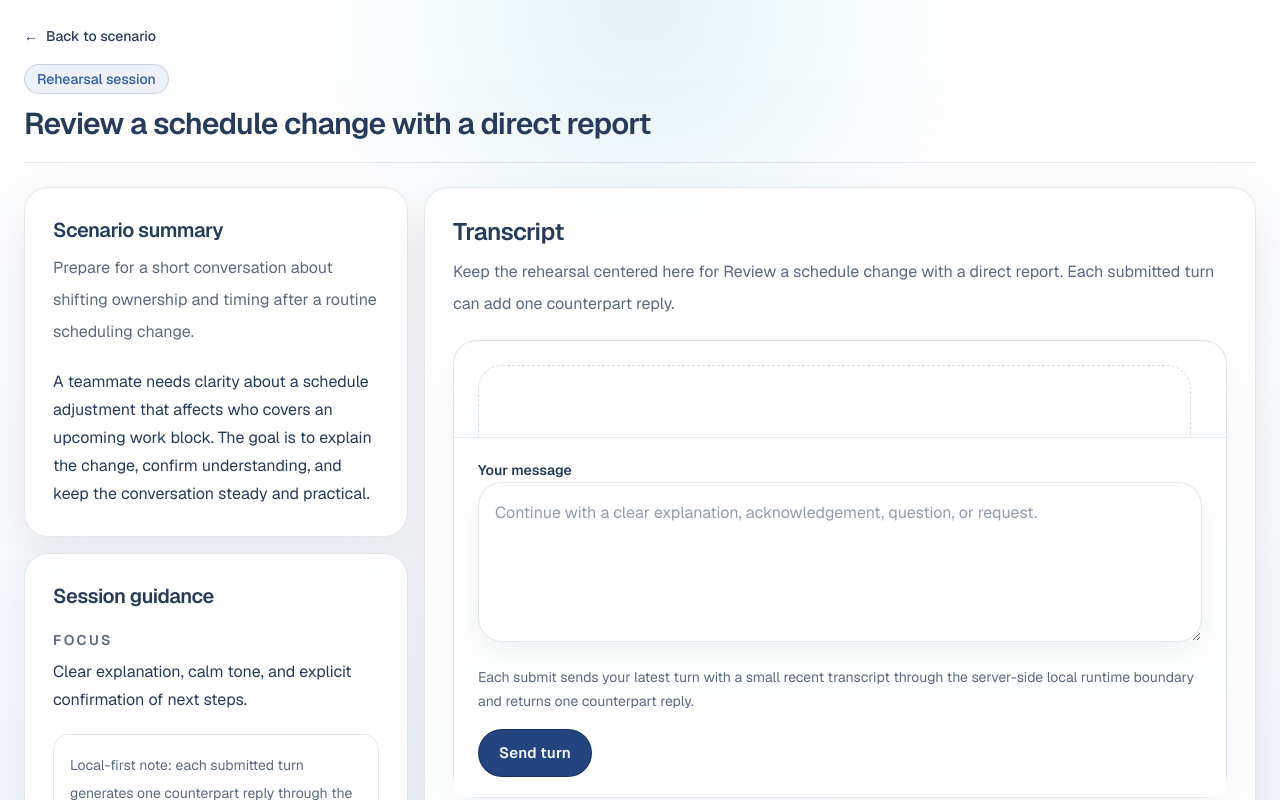
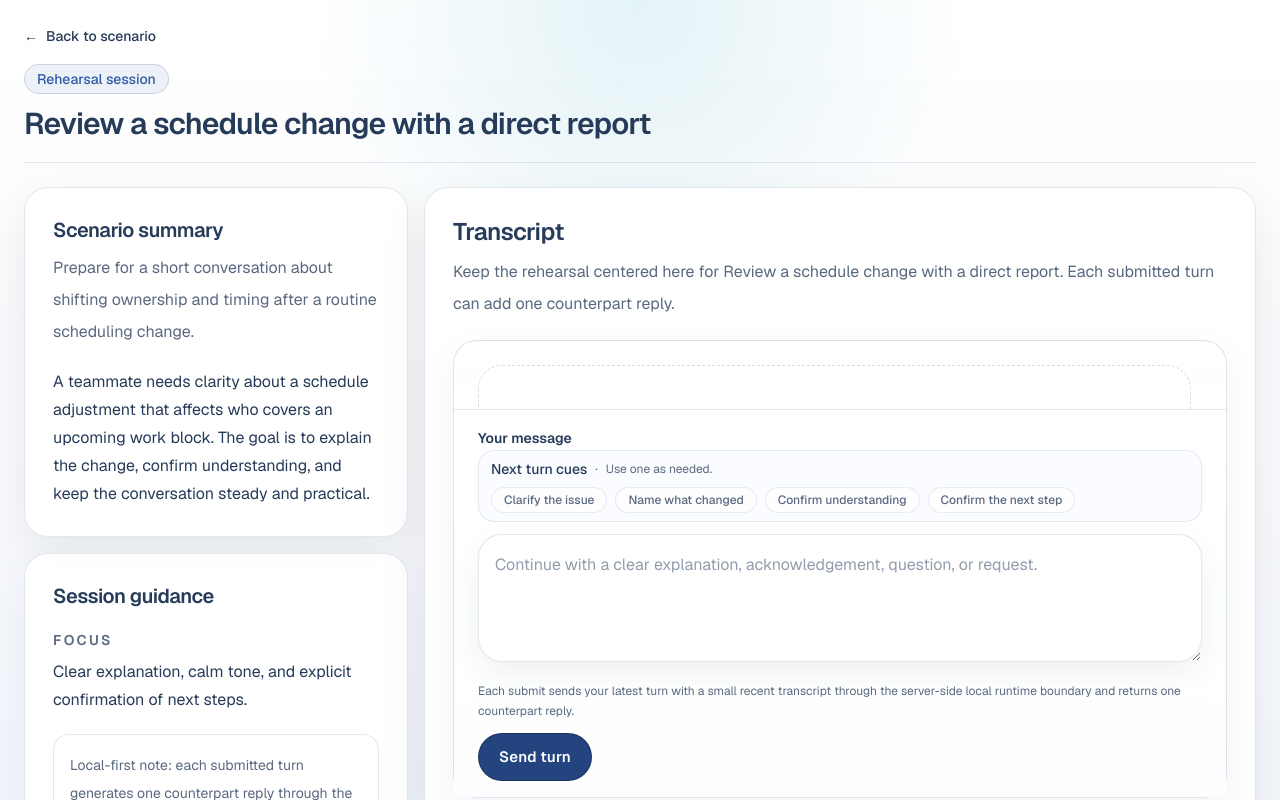
Before and after one commit to sofus-deng/ducelis-open, a Next.js app: page /sessions/schedule-change-direct-report in a window 1280 px wide. Shown: the top 800 px of the page. Built offline with nearby package versions, Linux system fonts and the light colour scheme.

Commit message:
fix(session): add lightweight turn guidance and polish session states

```diff
--- a/app/sessions/[scenarioId]/page.tsx
+++ b/app/sessions/[scenarioId]/page.tsx
@@ -65,6 +65,7 @@ export default async function SessionPage({ params }: SessionPageProps) {
       <SessionStartShell
         scenarioId={scenario.id}
         scenarioTitle={scenario.title}
+        scenarioFocus={scenario.focus}
         sidebar={
           <>
           <Card as="article" className="session-app-shell__sidebar-card">
--- a/components/session/session-start-shell.tsx
+++ b/components/session/session-start-shell.tsx
@@ -8,6 +8,7 @@ import { Card, CardContent, CardDescription, CardHeader, CardTitle } from "@/com
 type SessionStartShellProps = {
   scenarioId: string;
   scenarioTitle: string;
+  scenarioFocus: string;
   sidebar: ReactNode;
 };
 
@@ -95,7 +96,35 @@ function toRequestTurn(turn: SessionTurn): SessionTurnInput {
   };
 }
 
-export function SessionStartShell({ scenarioId, scenarioTitle, sidebar }: SessionStartShellProps) {
+function getNextTurnCues(scenarioFocus: string) {
+  const normalizedFocus = scenarioFocus.toLowerCase();
+  const cues = ["Clarify the issue"];
+
+  if (normalizedFocus.includes("expectation")) {
+    cues.push("Restate the expectation");
+  } else if (normalizedFocus.includes("impact")) {
+    cues.push("Acknowledge the impact");
+  } else {
+    cues.push("Name what changed");
+  }
+
+  if (normalizedFocus.includes("agreement")) {
+    cues.push("Ask for agreement");
+  } else {
+    cues.push("Confirm understanding");
+  }
+
+  cues.push("Confirm the next step");
+
+  return cues;
+}
+
+export function SessionStartShell({
+  scenarioId,
+  scenarioTitle,
+  scenarioFocus,
+  sidebar,
+}: SessionStartShellProps) {
   const [draft, setDraft] = useState("");
   const [turns, setTurns] = useState<SessionTurn[]>([]);
   const [runtimeError, setRuntimeError] = useState<string | null>(null);
@@ -111,6 +140,7 @@ export function SessionStartShell({ scenarioId, scenarioTitle, sidebar }: Sessio
   const transcriptEndRef = useRef<HTMLDivElement | null>(null);
   const shouldAutoScrollRef = useRef(false);
   const turnIdRef = useRef(0);
+  const nextTurnCues = getNextTurnCues(scenarioFocus);
 
   function createTurn(input: SessionTurnInput): SessionTurn {
     turnIdRef.current += 1;
@@ -138,19 +168,23 @@ export function SessionStartShell({ scenarioId, scenarioTitle, sidebar }: Sessio
 
     const animationFrame = window.requestAnimationFrame(() => {
       const transcriptViewport = transcriptViewportRef.current;
+      let hasInternalScroll = false;
 
       if (transcriptViewport) {
         const { overflowY } = window.getComputedStyle(transcriptViewport);
-        const hasInternalScroll =
+        hasInternalScroll =
           (overflowY === "auto" || overflowY === "scroll") &&
           transcriptViewport.scrollHeight > transcriptViewport.clientHeight;
 
         if (hasInternalScroll) {
-          transcriptViewport.scrollTo({ top: transcriptViewport.scrollHeight });
+          transcriptViewport.scrollTop = transcriptViewport.scrollHeight;
         }
       }
 
+      if (!hasInternalScroll) {
         transcriptEndRef.current?.scrollIntoView({ block: "end" });
+      }
+
       shouldAutoScrollRef.current = false;
     });
 
@@ -252,7 +286,7 @@ export function SessionStartShell({ scenarioId, scenarioTitle, sidebar }: Sessio
           </CardHeader>
           <CardContent className="flex min-h-0 flex-1 flex-col">
             <div
-              className="session-chat-workspace__frame flex min-h-[24rem] flex-1 flex-col rounded-3xl border border-[color:rgba(35,68,127,0.14)] bg-[linear-gradient(180deg,rgba(255,255,255,0.98),rgba(246,250,255,0.96))] shadow-[0_18px_48px_rgba(15,23,42,0.05)]"
+              className="session-chat-workspace__frame flex min-h-[24rem] flex-1 flex-col rounded-3xl border border-[color:rgba(35,68,127,0.14)] bg-[linear-gradient(180deg,rgba(255,255,255,0.98),rgba(246,250,255,0.96))] shadow-[0_18px_48px_rgba(15,23,42,0.05)] lg:min-h-0"
             >
               <div
                 data-testid="session-transcript"
@@ -264,16 +298,27 @@ export function SessionStartShell({ scenarioId, scenarioTitle, sidebar }: Sessio
                     {turns.map((turn) => (
                       <article
                         key={turn.id}
+                        data-turn-role={turn.role}
                         data-testid={turn.role === "user" ? "session-user-entry" : "session-counterpart-entry"}
                         className={
                           turn.role === "user"
-                            ? "max-w-3xl self-end rounded-[1.5rem] border border-[color:rgba(35,68,127,0.16)] bg-white px-4 py-4 shadow-[0_12px_30px_rgba(15,23,42,0.06)] sm:px-5"
-                            : "max-w-3xl rounded-[1.5rem] border border-[color:rgba(47,90,166,0.18)] bg-[color:rgba(248,251,255,0.95)] px-4 py-4 shadow-[0_12px_30px_rgba(15,23,42,0.06)] sm:px-5"
+                            ? "max-w-3xl self-end rounded-[1.5rem] border border-[color:rgba(35,68,127,0.22)] bg-white px-4 py-4 shadow-[0_14px_34px_rgba(15,23,42,0.07)] ring-1 ring-[color:rgba(35,68,127,0.04)] sm:px-5"
+                            : "max-w-3xl rounded-[1.5rem] border border-[color:rgba(47,90,166,0.16)] bg-[color:rgba(247,250,255,0.96)] px-4 py-4 shadow-[0_10px_28px_rgba(15,23,42,0.05)] ring-1 ring-[color:rgba(47,90,166,0.04)] sm:px-5"
                         }
                       >
+                        <div className="flex items-center gap-2">
+                          <span
+                            aria-hidden="true"
+                            className={
+                              turn.role === "user"
+                                ? "h-2 w-2 rounded-full bg-[var(--accent-strong)]"
+                                : "h-2 w-2 rounded-full bg-[color:rgba(47,90,166,0.46)]"
+                            }
+                          />
                           <p className="text-xs font-semibold uppercase tracking-[0.16em] text-[var(--secondary-foreground)]">
                             {getTurnLabel(turn.role)}
                           </p>
+                        </div>
                         <p className="mt-3 whitespace-pre-wrap leading-7 text-[var(--foreground)]">
                           {turn.content}
                         </p>
@@ -283,13 +328,20 @@ export function SessionStartShell({ scenarioId, scenarioTitle, sidebar }: Sessio
                     {isSubmitting ? (
                       <div
                         data-testid="session-counterpart-pending"
+                        data-state="pending"
                         role="status"
                         aria-live="polite"
-                        className="max-w-3xl rounded-[1.5rem] border border-[color:rgba(47,90,166,0.16)] bg-[color:rgba(248,251,255,0.95)] px-4 py-4 shadow-[0_12px_30px_rgba(15,23,42,0.04)] sm:px-5"
+                        className="max-w-3xl rounded-[1.5rem] border border-dashed border-[color:rgba(47,90,166,0.2)] bg-[color:rgba(248,251,255,0.8)] px-4 py-4 shadow-[0_8px_24px_rgba(15,23,42,0.035)] sm:px-5"
                       >
+                        <div className="flex items-center gap-2">
+                          <span
+                            aria-hidden="true"
+                            className="h-2 w-2 rounded-full bg-[color:rgba(47,90,166,0.34)]"
+                          />
                           <p className="text-xs font-semibold uppercase tracking-[0.16em] text-[var(--secondary-foreground)]">
                             Counterpart
                           </p>
+                        </div>
                         <div className="mt-3 flex items-start gap-3">
                           <span
                             aria-hidden="true"
@@ -307,18 +359,28 @@ export function SessionStartShell({ scenarioId, scenarioTitle, sidebar }: Sessio
                         role="status"
                         aria-live="polite"
                         data-testid="session-runtime-error"
-                        className="max-w-3xl rounded-[1.5rem] border border-[color:rgba(180,106,60,0.28)] bg-[color:rgba(255,247,240,0.92)] px-4 py-4 text-sm leading-7 text-[color:rgba(109,61,25,0.96)] sm:px-5"
+                        data-state="error"
+                        className="max-w-3xl rounded-[1.5rem] border border-[color:rgba(180,106,60,0.2)] bg-[color:rgba(255,250,245,0.82)] px-4 py-4 text-sm leading-7 text-[color:rgba(109,61,25,0.92)] shadow-[0_8px_24px_rgba(109,61,25,0.04)] sm:px-5"
                       >
-                        <p className="text-xs font-semibold uppercase tracking-[0.16em] text-[color:rgba(109,61,25,0.88)]">
+                        <div className="flex items-center gap-2">
+                          <span
+                            aria-hidden="true"
+                            className="h-2 w-2 rounded-full bg-[color:rgba(180,106,60,0.5)]"
+                          />
+                          <p className="text-xs font-semibold uppercase tracking-[0.16em] text-[color:rgba(109,61,25,0.78)]">
                             Runtime status
                           </p>
+                        </div>
                         <p className="mt-3">{runtimeError}</p>
 
                         {SHOW_DEVELOPMENT_RUNTIME_DIAGNOSTICS && runtimeDiagnostics ? (
-                          <div className="mt-4 rounded-2xl border border-[color:rgba(180,106,60,0.18)] bg-white/50 px-3 py-3">
-                            <p className="text-[11px] font-semibold uppercase tracking-[0.14em] text-[color:rgba(109,61,25,0.88)]">
-                              Technical details (development only)
-                            </p>
+                          <details
+                            data-testid="session-runtime-diagnostics"
+                            className="mt-3 rounded-2xl border border-[color:rgba(180,106,60,0.14)] bg-white/40 px-3 py-2 text-[color:rgba(109,61,25,0.82)]"
+                          >
+                            <summary className="cursor-pointer text-[11px] font-semibold uppercase tracking-[0.14em] text-[color:rgba(109,61,25,0.72)]">
+                              Development details
+                            </summary>
 
                             <dl className="mt-2 grid gap-2 text-xs leading-6 text-[color:rgba(109,61,25,0.92)] sm:grid-cols-2">
                               <div>
@@ -343,7 +405,7 @@ export function SessionStartShell({ scenarioId, scenarioTitle, sidebar }: Sessio
                                 </dd>
                               </div>
                             </dl>
-                          </div>
+                          </details>
                         ) : null}
                       </div>
                     ) : null}
@@ -363,11 +425,34 @@ export function SessionStartShell({ scenarioId, scenarioTitle, sidebar }: Sessio
                 <div ref={transcriptEndRef} aria-hidden="true" className="h-px w-full shrink-0" />
               </div>
 
-              <div className="border-t border-[color:rgba(35,68,127,0.12)] bg-white/80 px-5 py-5 backdrop-blur-sm sm:px-6">
-                <form className="space-y-4" onSubmit={handleSubmit}>
+              <div className="border-t border-[color:rgba(35,68,127,0.12)] bg-white/80 px-5 py-4 backdrop-blur-sm sm:px-6">
+                <form className="space-y-3" onSubmit={handleSubmit}>
                   <label htmlFor="turn-draft" className="text-sm font-semibold text-[var(--foreground)]">
                     Your message
                   </label>
+                  <div
+                    data-testid="session-turn-guidance"
+                    className="rounded-2xl border border-[color:rgba(35,68,127,0.1)] bg-[color:rgba(248,251,255,0.68)] px-3 py-2 text-sm text-[var(--secondary-foreground)]"
+                  >
+                    <div className="flex flex-wrap items-center gap-2">
+                      <p className="font-medium text-[var(--foreground)]">Next turn cues</p>
+                      <span className="text-xs text-[var(--secondary-foreground)]" aria-hidden="true">
+                        ·
+                      </span>
+                      <p className="text-xs leading-5 text-[var(--secondary-foreground)]">Use one as needed.</p>
+                    </div>
+                    <p className="sr-only">Keep it tied to {scenarioTitle}.</p>
+                    <ul className="mt-2 flex flex-wrap gap-2" aria-label="Next turn cues">
+                      {nextTurnCues.map((cue) => (
+                        <li
+                          key={cue}
+                          className="rounded-full border border-[color:rgba(35,68,127,0.1)] bg-white/70 px-3 py-1 text-xs font-medium text-[var(--secondary-foreground)]"
+                        >
+                          {cue}
+                        </li>
+                      ))}
+                    </ul>
+                  </div>
                   <textarea
                     ref={composerRef}
                     id="turn-draft"
@@ -377,9 +462,9 @@ export function SessionStartShell({ scenarioId, scenarioTitle, sidebar }: Sessio
                     onChange={(event) => setDraft(event.target.value)}
                     placeholder="Continue with a clear explanation, acknowledgement, question, or request."
                     disabled={isSubmitting}
-                    className="min-h-32 w-full rounded-3xl border border-[var(--border)] bg-white px-4 py-4 text-base leading-7 text-[var(--foreground)] shadow-[0_12px_30px_rgba(15,23,42,0.06)] outline-none transition focus:border-[color:var(--accent)] focus:ring-2 focus:ring-[color:rgba(47,90,166,0.18)] sm:min-h-40"
+                    className="min-h-28 w-full rounded-3xl border border-[var(--border)] bg-white px-4 py-4 text-base leading-7 text-[var(--foreground)] shadow-[0_12px_30px_rgba(15,23,42,0.06)] outline-none transition focus:border-[color:var(--accent)] focus:ring-2 focus:ring-[color:rgba(47,90,166,0.18)] sm:min-h-32"
                   />
-                  <p className="text-sm leading-6 text-[var(--secondary-foreground)]">
+                  <p className="text-xs leading-5 text-[var(--secondary-foreground)]">
                     Each submit sends your latest turn with a small recent transcript through the
                     server-side local runtime boundary and returns one counterpart reply.
                   </p>
```
Also changed, not shown: 2 other files (tests, documents, lock files or other folders). Lines whose indentation alone changed are shown as unchanged.
